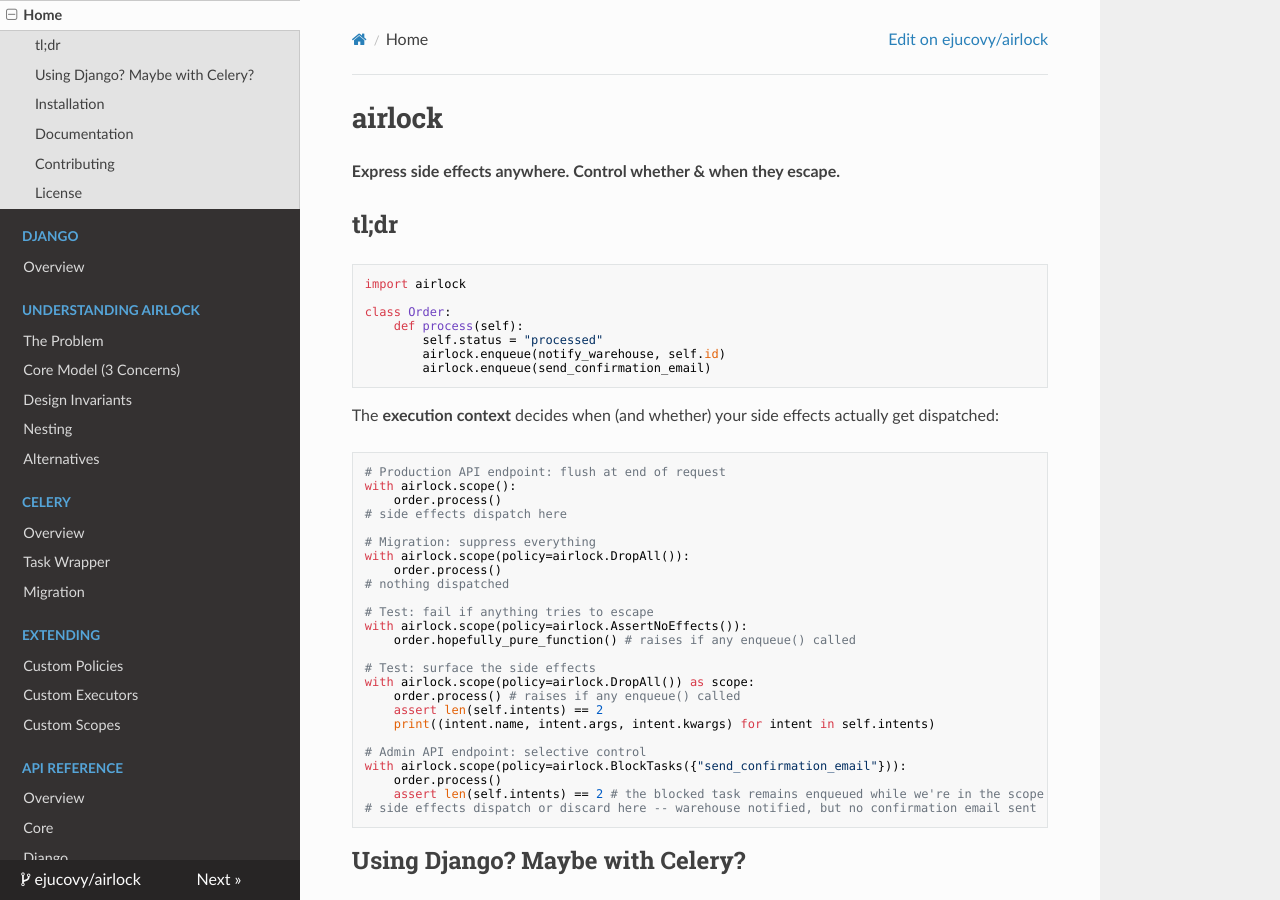
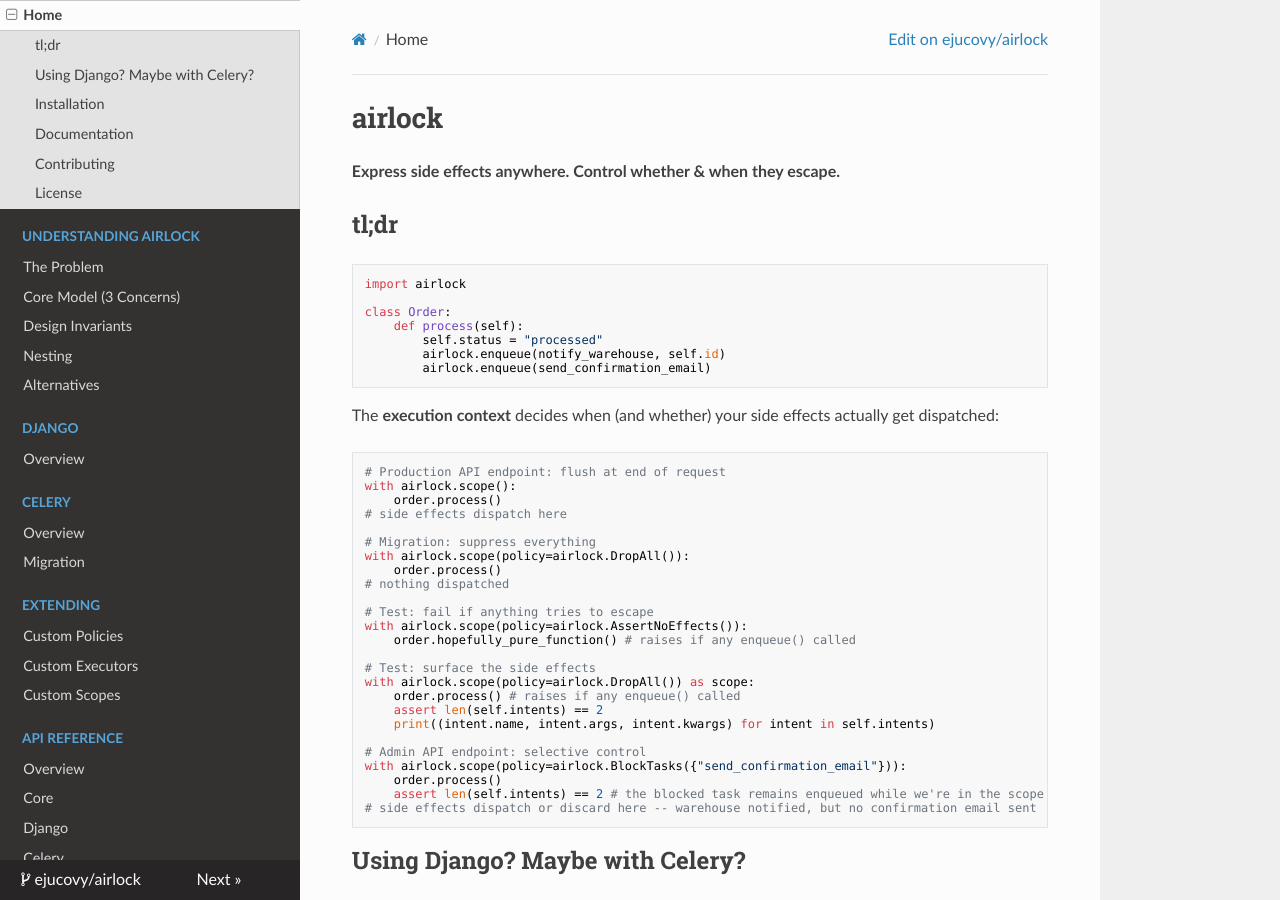
Before and after one commit to ejucovy/airlock, an MkDocs documentation site: the page built from docs/index.md, in a window 1280 px wide and 900 px high. Built offline with MkDocs 1.6.1, drawn with Linux system fonts in a browser that asks for light colours; nearby versions of some CDN libraries.

Commit message:
Reorganize docs navigation: Home, Understanding, Django, Celery, Extending, API Reference (#13)
- Move Understanding Airlock section before Django in navigation
- Remove reference to non-existent celery/task-wrapper.md

Co-authored-by: Claude <noreply@anthropic.com>

```diff
--- a/mkdocs.yml
+++ b/mkdocs.yml
@@ -43,9 +43,6 @@ markdown_extensions:
 nav:
   - Home: index.md
 
-  - Django:
-    - Overview: django/index.md
-
   - Understanding Airlock:
     - The Problem: understanding/the-problem.md
     - Core Model (3 Concerns): understanding/core-model.md
@@ -53,9 +50,11 @@ nav:
     - Nesting: understanding/nesting.md
     - Alternatives: understanding/alternatives.md
 
+  - Django:
+    - Overview: django/index.md
+
   - Celery:
     - Overview: celery/index.md
-    - Task Wrapper: celery/task-wrapper.md
     - Migration: celery/migration.md
 
   - Extending:
```
